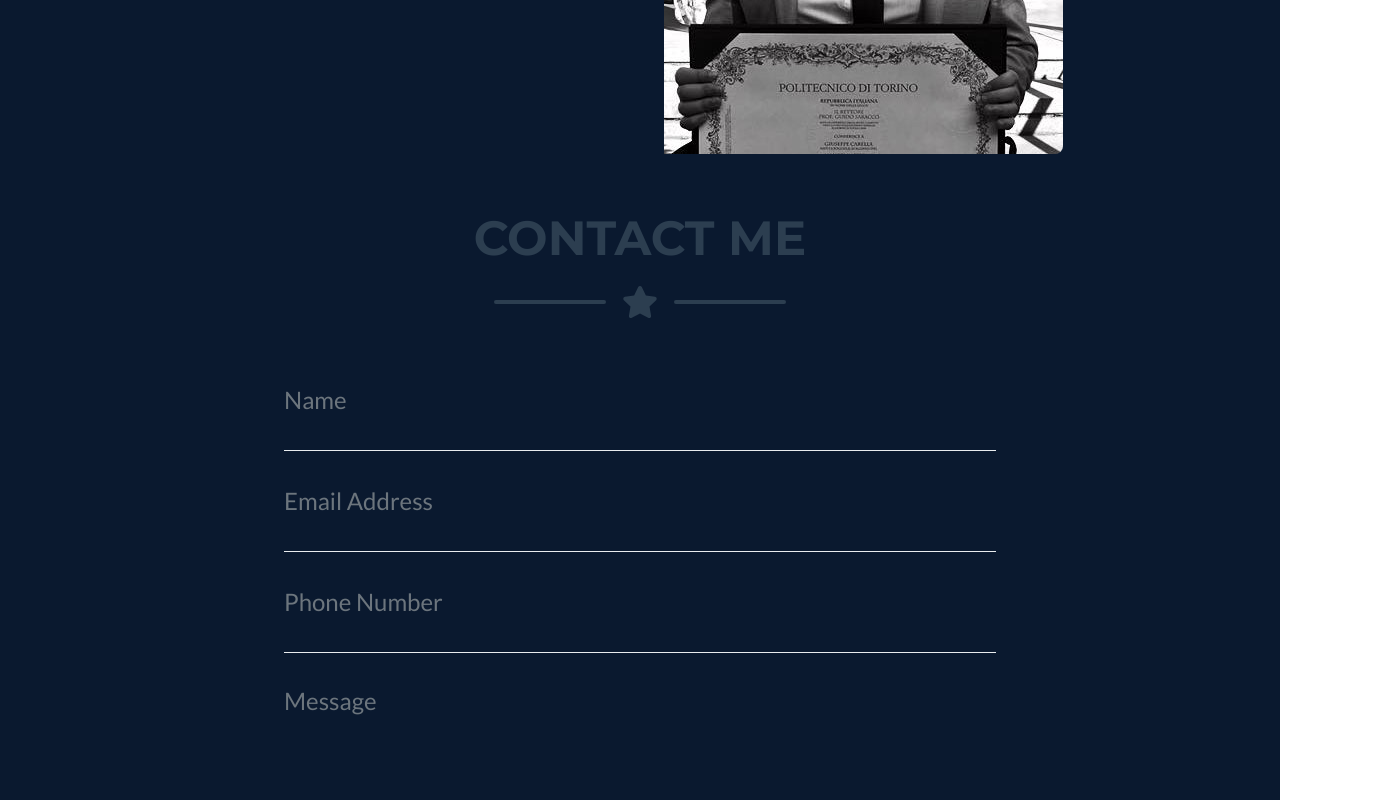
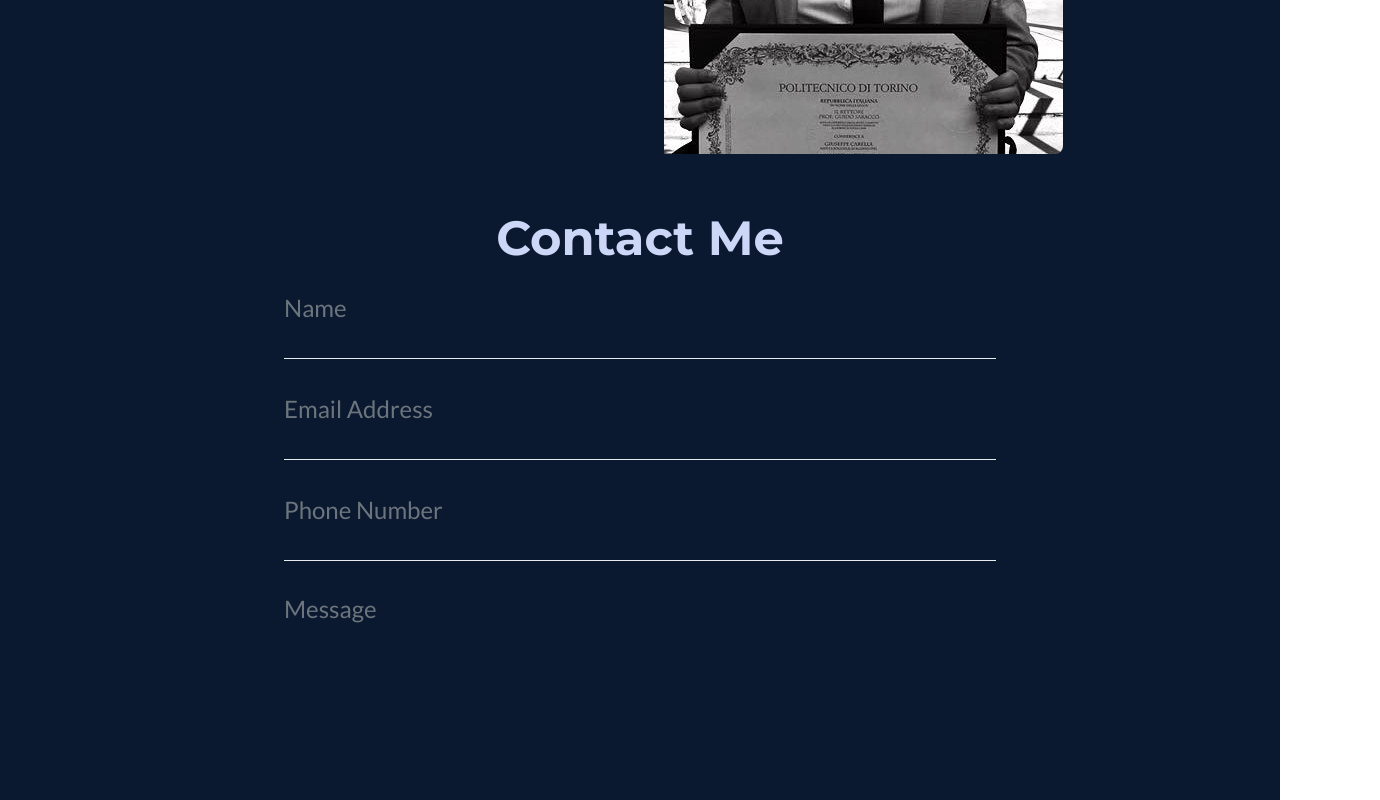
Before and after one commit to Giuscar/my-portfolio, a plain HTML site: page index.html in a window 1280 px wide. Shown: the part 1677-2477 px from the top of the page, 1380 px wide, since content can reach past the window. Drawn offline with nearby package versions, Linux system fonts and the light colour scheme.

Commit message:
Code refactoring.

```diff
--- a/index.html
+++ b/index.html
@@ -20,7 +20,6 @@
         <!-- Navigation-->
         <nav class="navbar navbar-expand-lg bg-secondary text-uppercase fixed-top" id="mainNav">
             <div class="container">
-                <a class="navbar-brand js-scroll-trigger" href="#page-top">Start Bootstrap</a>
                 <button class="navbar-toggler navbar-toggler-right text-uppercase font-weight-bold bg-primary text-white rounded" type="button" data-toggle="collapse" data-target="#navbarResponsive" aria-controls="navbarResponsive" aria-expanded="false" aria-label="Toggle navigation">
                     Menu
                     <i class="fas fa-bars"></i>
@@ -37,7 +36,7 @@
         </nav>
         <!-- Masthead-->
         <header class="masthead bg-primary text-justify">
-            <div class="relative">
+            <div class="container">
                 <div class="fade-enter-done text-green hPeLnz" style="transition-delay: 100ms;">
                         <h1>Hi, my name is</h1>
                 </div>
@@ -141,13 +140,7 @@
         <section class="page-section bg-primary" id="contact">
             <div class="container">
                 <!-- Contact Section Heading-->
-                <h2 class="page-section-heading text-center text-uppercase text-secondary mb-0">Contact Me</h2>
-                <!-- Icon Divider-->
-                <div class="divider-custom">
-                    <div class="divider-custom-line"></div>
-                    <div class="divider-custom-icon"><i class="fas fa-star"></i></div>
-                    <div class="divider-custom-line"></div>
-                </div>
+                <h2 class="page-section-heading text-center text-lightest-slate mb-0">Contact Me</h2>
                 <!-- Contact Section Form-->
                 <div class="row">
                     <div class="col-lg-8 mx-auto">
```
